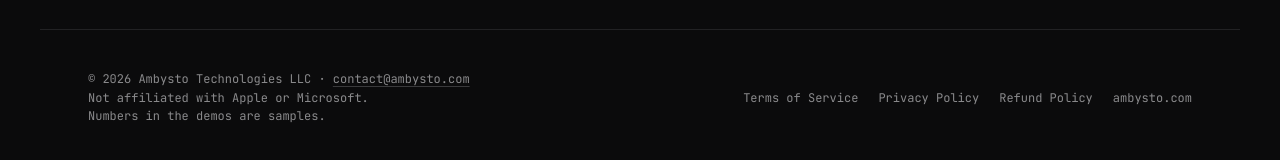
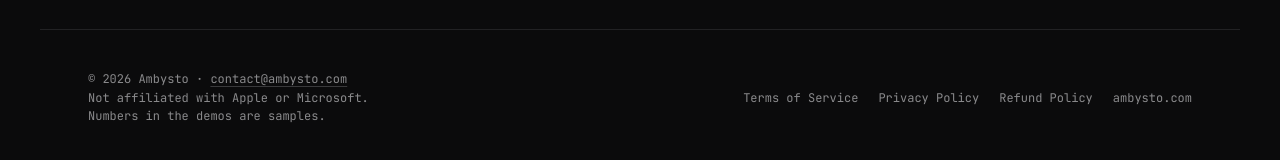
Before and after one commit to ambysto/ambysto-kit, a plain HTML site: page site/index.html in a window 1280 px wide. Shown: the part 10237-10397 px from the top of the page. Drawn offline with Linux system fonts and the light colour scheme.

Commit message:
chore(site): remove Technologies LLC from footer

```diff
--- a/site/index.html
+++ b/site/index.html
@@ -531,7 +531,7 @@ h2 { font-family: var(--mono); font-weight: 700; letter-spacing: -0.025em; line-
 
 <footer class="wrap foot">
   <div>
-    <p>© 2026 Ambysto Technologies LLC · <a href="mailto:contact@ambysto.com">contact@ambysto.com</a></p>
+    <p>© 2026 Ambysto · <a href="mailto:contact@ambysto.com">contact@ambysto.com</a></p>
     <p>Not affiliated with Apple or Microsoft.</p>
     <p>Numbers in the demos are samples.</p>
   </div>
```
Also changed, not shown: site/privacy-policy.html (+1 -1 lines), site/refund-policy.html (+1 -1 lines), site/terms.html (+1 -1 lines).
